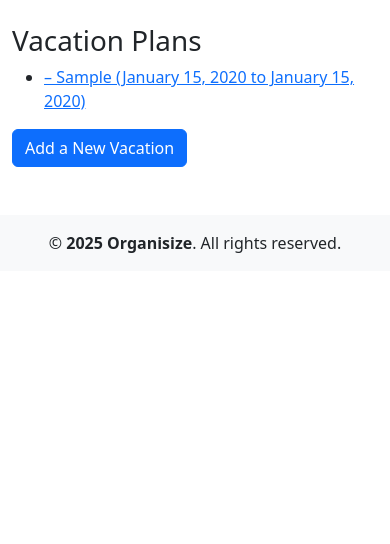
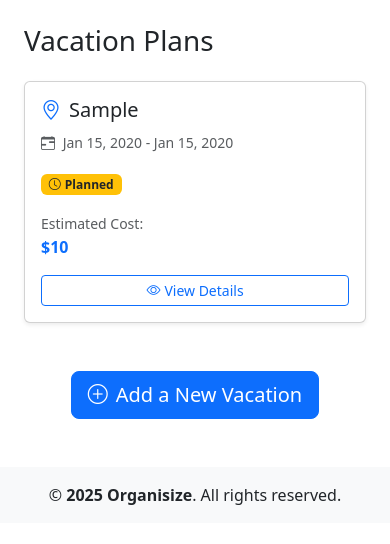
Before and after one commit to liljoker919/organisize, a Django app: page /vacations/ in a window 390 px wide. Shown: the part 56-600 px from the top of the page. Run offline with Django 4.2, Linux system fonts and the light colour scheme; a user stored in the database is signed in; tables that the repository leaves empty hold one stand-in row (values such as "Sample post").

Commit message:
Redesign vacation list page using Bootstrap cards with responsive grid layout
Co-authored-by: liljoker919 <17305422+liljoker919@users.noreply.github.com>

```diff
--- a/planner/templates/planner/vacation_list.html
+++ b/planner/templates/planner/vacation_list.html
@@ -1,17 +1,68 @@
 {% extends "base.html" %}
 {% block content %}
-<h1>Vacation Plans</h1>
-<ul>
-    {% for vacation in vacations %}
-    <li>
-        <a href="{% url 'vacation_detail' vacation.id %}">
-            <strong>{{ vacation.title }}</strong> – {{ vacation.destination }}
-            ({{ vacation.start_date|date:"F j, Y" }} to {{ vacation.end_date|date:"F j, Y" }})
-        </a>
-    </li>
-    {% empty %}
-    <li>No vacation plans found.</li>
-    {% endfor %}
-</ul>
-<p><a class="btn btn-primary" href="{% url 'create_vacation' %}">Add a New Vacation</a></p>
+<div class="container mt-4">
+    <h1 class="mb-4">Vacation Plans</h1>
+
+    <div class="row">
+        {% for vacation in vacations %}
+        <div class="col-12 col-md-6 col-lg-4 mb-4">
+            <div class="card h-100 shadow-sm">
+                <div class="card-body d-flex flex-column">
+                    <h5 class="card-title">
+                        <i class="bi bi-geo-alt text-primary me-2"></i>{{ vacation.destination }}
+                    </h5>
+
+                    <div class="mb-3">
+                        <small class="text-muted">
+                            <i class="bi bi-calendar-range me-1"></i>
+                            {{ vacation.start_date|date:"M j, Y" }} - {{ vacation.end_date|date:"M j, Y" }}
+                        </small>
+                    </div>
+
+                    <div class="mb-3">
+                        {% if vacation.trip_type == "planned" %}
+                            <span class="badge bg-warning text-dark">
+                                <i class="bi bi-clock me-1"></i>Planned
+                            </span>
+                        {% else %}
+                            <span class="badge bg-success">
+                                <i class="bi bi-check-circle me-1"></i>Booked
+                            </span>
+                        {% endif %}
+                    </div>
+
+                    {% if vacation.estimated_cost %}
+                    <div class="mb-3">
+                        <small class="text-muted">Estimated Cost:</small>
+                        <div class="fw-bold text-primary">${{ vacation.estimated_cost|floatformat:0 }}</div>
+                    </div>
+                    {% endif %}
+
+                    <div class="mt-auto">
+                        <a href="{% url 'vacation_detail' vacation.id %}" class="btn btn-outline-primary btn-sm w-100">
+                            <i class="bi bi-eye me-1"></i>View Details
+                        </a>
+                    </div>
+                </div>
+            </div>
+        </div>
+        {% empty %}
+        <div class="col-12">
+            <div class="text-center py-5">
+                <i class="bi bi-suitcase display-1 text-muted mb-3"></i>
+                <h4 class="text-muted">No vacation plans found</h4>
+                <p class="text-muted">Start planning your next adventure!</p>
+            </div>
+        </div>
+        {% endfor %}
+    </div>
+
+    <div class="row mt-4">
+        <div class="col-12 text-center">
+            <a class="btn btn-primary btn-lg" href="{% url 'create_vacation' %}">
+                <i class="bi bi-plus-circle me-2"></i>Add a New Vacation
+            </a>
+        </div>
+    </div>
+</div>
 {% endblock %}
```
